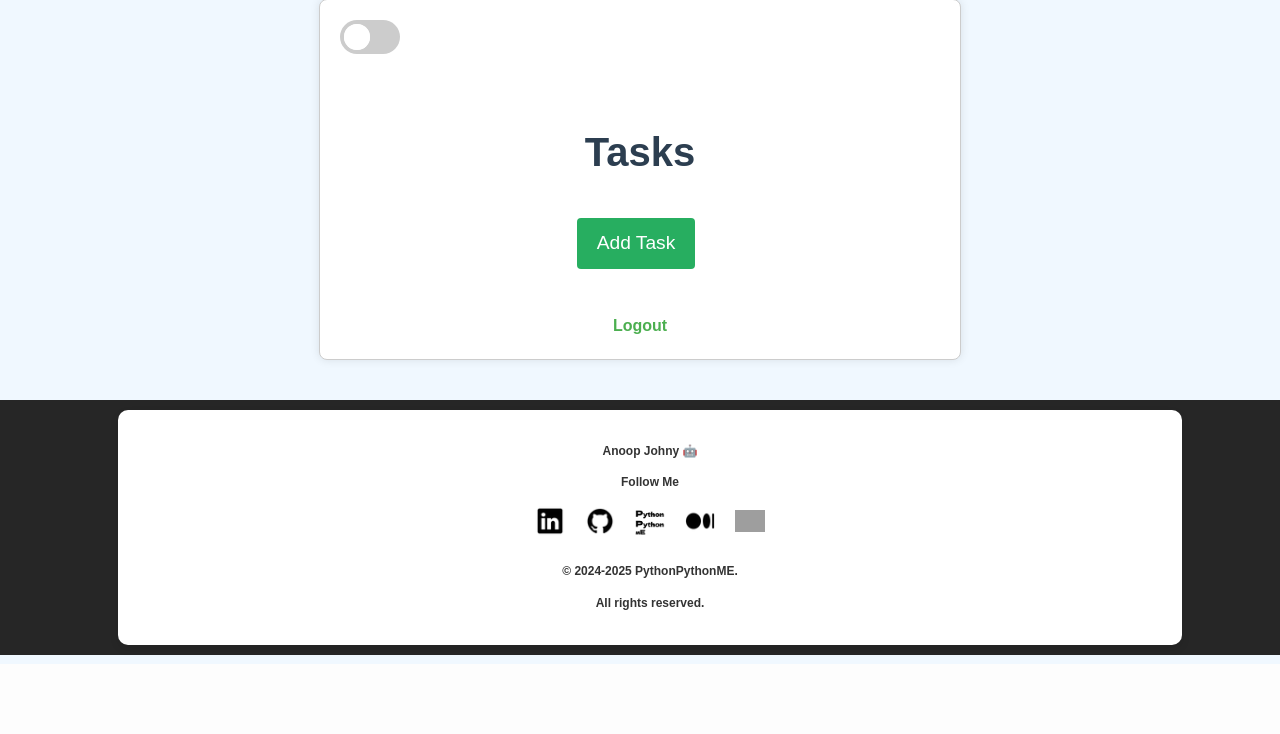
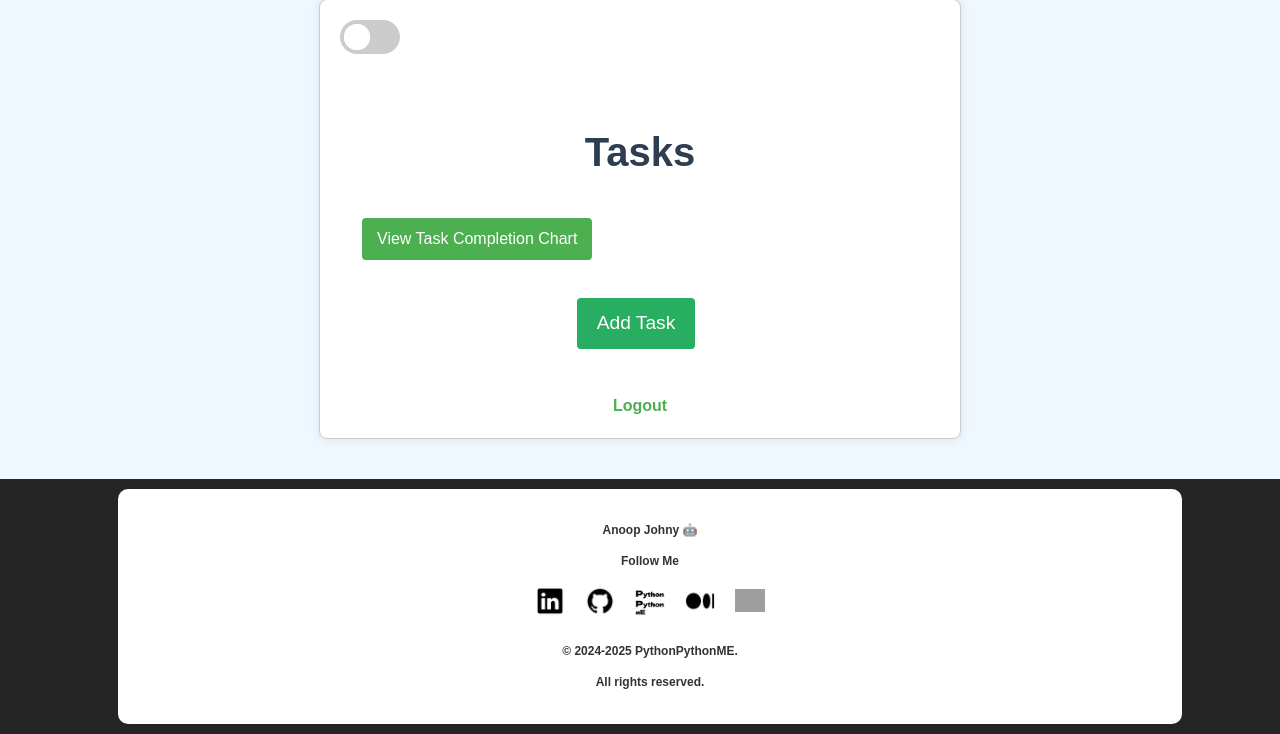
Before and after one commit to flyfir248/Daily-Tasks, a Flask app: page / in a window 1280 px wide. Shown: the part 136-870 px from the top of the page. Before the commit the page ends 800 px from the top, so only its background shows below. Run offline with Flask 3, Linux system fonts and the light colour scheme; the visitor is signed in with stand-in values (Sample User, id 1); data that the repository does not hold is empty; grey boxes are pictures that could not be loaded.

Commit message:
push : updating implemented statistics bar

```diff
--- a/app.py
+++ b/app.py
@@ -4,6 +4,10 @@ from flask_login import LoginManager, UserMixin, login_user, login_required, log
 from flask_bcrypt import Bcrypt
 from datetime import datetime
 from flask_migrate import Migrate
+import matplotlib.pyplot as plt
+import seaborn as sns
+from io import BytesIO
+import base64
 import os
 
 app = Flask(__name__)
@@ -119,7 +123,7 @@ def index():
             tasks_by_category[category] = []
         tasks_by_category[category].append(task)
 
-    return render_template('index.html', tasks_by_category=tasks_by_category)
+    return render_template('index.html', tasks_by_category=tasks_by_category, chart_url=url_for('completion_chart'))
 
 @app.route('/add', methods=['GET', 'POST'])
 @login_required
@@ -190,6 +194,25 @@ def delete_task(id):
     db.session.commit()
     return redirect(url_for('index'))
 
+@app.route('/completion_chart')
+@login_required
+def completion_chart():
+    tasks = Task.query.filter_by(user_id=current_user.id).all()
+    completed_tasks = sum(1 for task in tasks if task.done)
+    total_tasks = len(tasks)
+    incomplete_tasks = total_tasks - completed_tasks
+
+    fig, ax = plt.subplots()
+    ax.pie([completed_tasks, incomplete_tasks], labels=['Completed', 'Incomplete'], autopct='%1.1f%%', colors=['#4CAF50', '#FF5722'])
+    ax.set_title('Task Completion Rates')
+
+    img = BytesIO()
+    plt.savefig(img, format='png')
+    img.seek(0)
+    plot_url = base64.b64encode(img.getvalue()).decode('utf8')
+
+    return render_template('completion_chart.html', plot_url=plot_url)
+
 if __name__ == '__main__':
     with app.app_context():
         db.drop_all()  # This will drop all existing tables
--- a/requirements.txt
+++ b/requirements.txt
@@ -23,3 +23,5 @@ flask-bcrypt
 Flask-Mail
 APScheduler
 markupsafe
+matplotlib
+seaborn
--- a/templates/index.html
+++ b/templates/index.html
@@ -3,7 +3,9 @@
 {% block content %}
 <div class="tasks-container">
     <h1 class="main-title">Tasks</h1>
-
+    <div class="chart-link">
+        <a href="{{ chart_url }}" class="button chart-btn">View Task Completion Chart</a>
+    </div>
     {% for category, tasks in tasks_by_category.items() %}
     <div class="category-container">
         <h2 class="category-title">{{ category }}</h2>
```
Also changed, not shown: templates/completion_chart.html (added, +9 -0 lines), instance/tasks.db.
